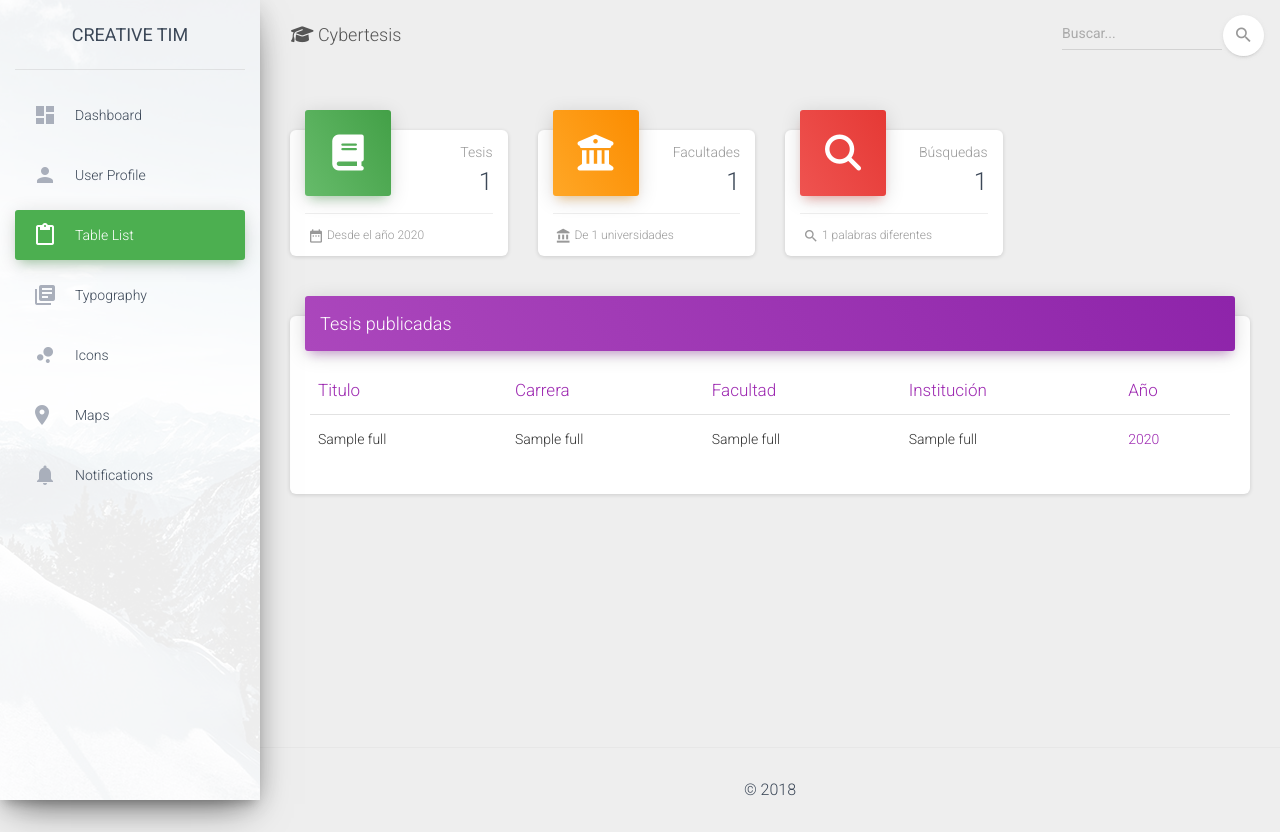
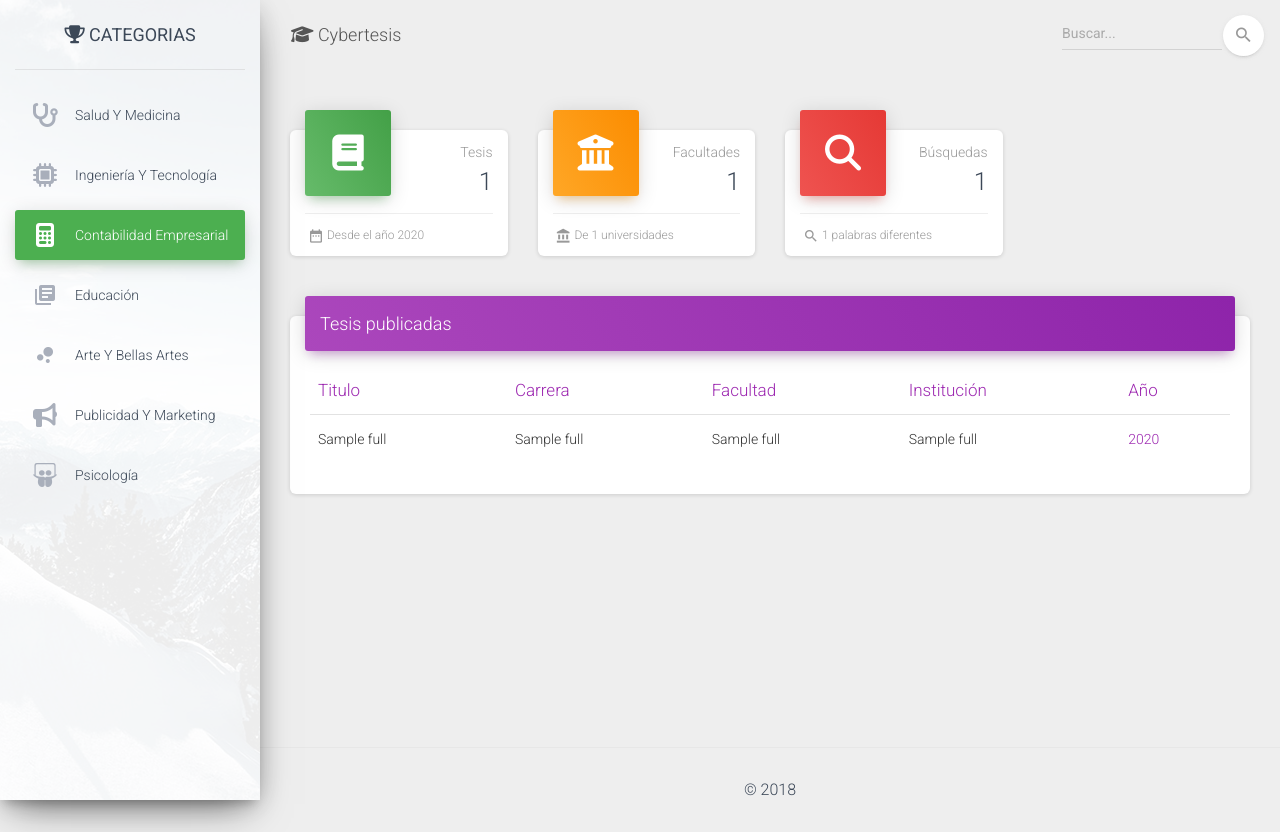
Before and after one commit to lcmencia/cybertesis, a Django app: page / in a window 1280 px wide. Run offline with Django 3.2, Linux system fonts and the light colour scheme; tables that the repository leaves empty hold one stand-in row (values such as "Sample post"); some libraries are stand-ins or nearby versions.

Commit message:
change icons side-bar

```diff
--- a/cybertesis/templates/index.html
+++ b/cybertesis/templates/index.html
@@ -32,51 +32,51 @@
     -->
             <div class="logo">
                 <a href="#" class="simple-text logo-normal">
-                    Creative Tim
+                    <i class="fa fa-trophy"></i> CATEGORIAS
                 </a>
             </div>
             <div class="sidebar-wrapper">
                 <ul class="nav">
                     <li class="nav-item ">
                         <a class="nav-link" href="../examples/dashboard.html">
-                            <i class="material-icons">dashboard</i>
-                            <p>Dashboard</p>
+                            <i class="fa fa-stethoscope"></i>
+                            <p>Salud y Medicina</p>
                         </a>
                     </li>
                     <li class="nav-item ">
                         <a class="nav-link" href="../examples/user.html">
-                            <i class="material-icons">person</i>
-                            <p>User Profile</p>
+                            <i class="fa fa-microchip"></i>
+                            <p>Ingeniería y Tecnología</p>
                         </a>
                     </li>
                     <li class="nav-item  active">
                         <a class="nav-link" href="../examples/table.html">
-                            <i class="material-icons">content_paste</i>
-                            <p>Table List</p>
+                            <i class="fa fa-calculator"></i>
+                            <p>Contabilidad Empresarial</p>
                         </a>
                     </li>
                     <li class="nav-item ">
                         <a class="nav-link" href="../examples/typography.html">
                             <i class="material-icons">library_books</i>
-                            <p>Typography</p>
+                            <p>Educación</p>
                         </a>
                     </li>
                     <li class="nav-item ">
                         <a class="nav-link" href="../examples/icons.html">
                             <i class="material-icons">bubble_chart</i>
-                            <p>Icons</p>
+                            <p>Arte y Bellas Artes</p>
                         </a>
                     </li>
                     <li class="nav-item ">
                         <a class="nav-link" href="../examples/maps.html">
-                            <i class="material-icons">location_ons</i>
-                            <p>Maps</p>
+                            <i class="fa fa-bullhorn"></i>
+                            <p>Publicidad y Marketing</p>
                         </a>
                     </li>
                     <li class="nav-item ">
                         <a class="nav-link" href="../examples/notifications.html">
-                            <i class="material-icons">notifications</i>
-                            <p>Notifications</p>
+                            <i class="fa fa-slideshare"></i>
+                            <p>Psicología</p>
                         </a>
                     </li>
 
```
